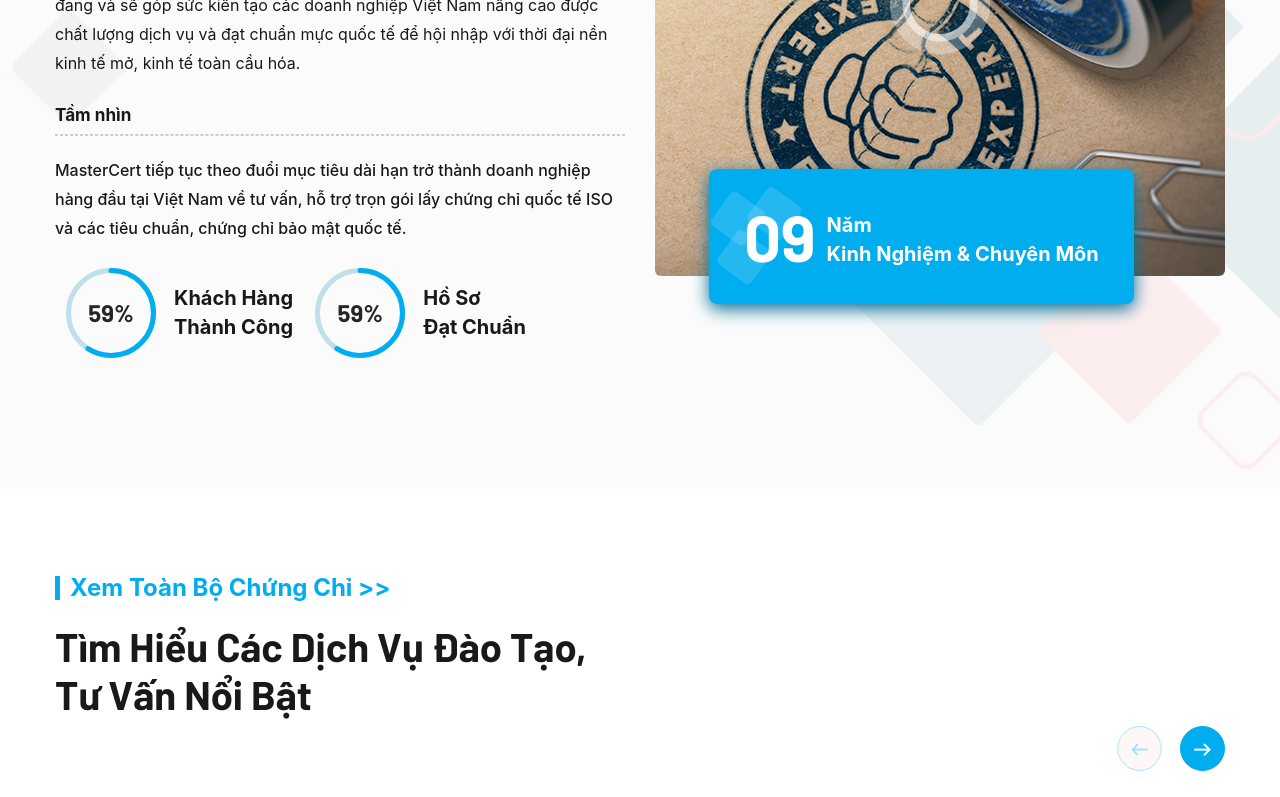
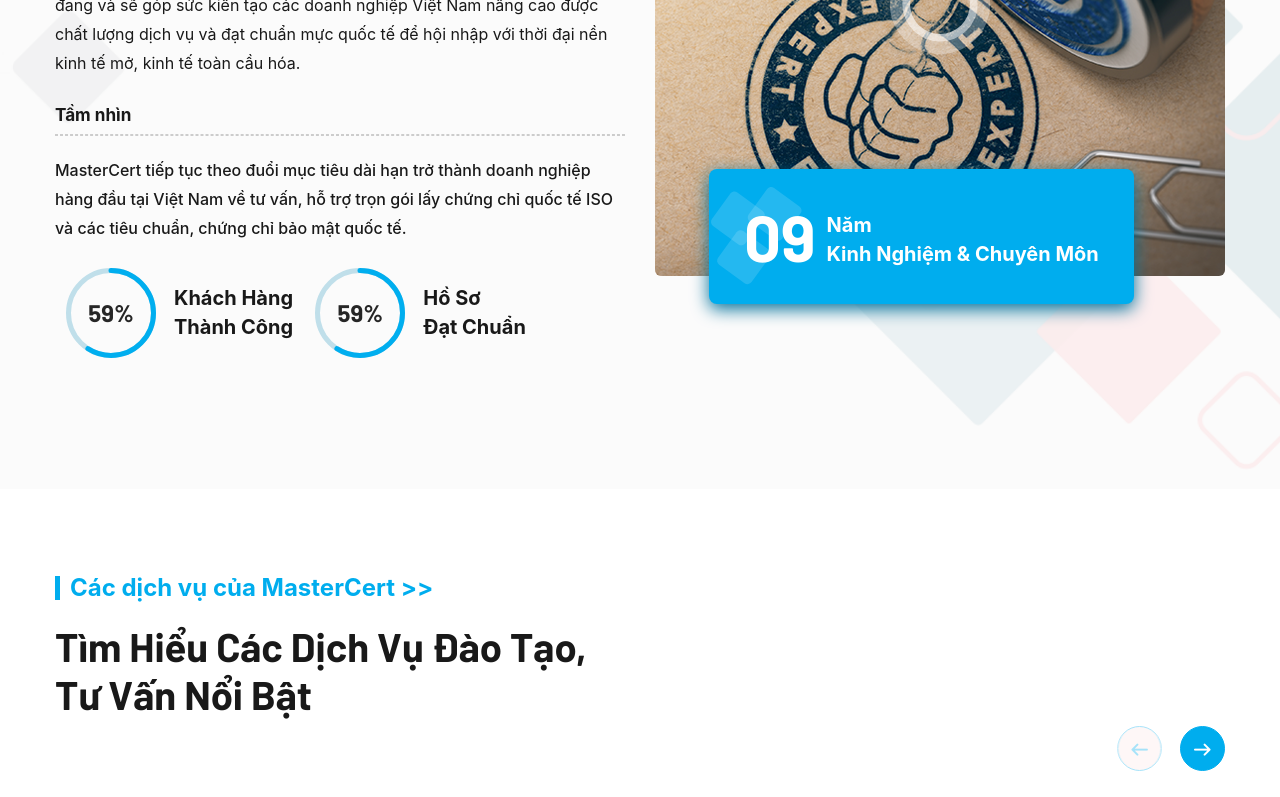
Before and after one commit to katetan3001/ISO_Agency_WebBlog, a React (Create React App) app: page / in a window 1280 px wide. Shown: the part 2274-3071 px from the top of the page. Built offline with nearby package versions, Linux system fonts and the light colour scheme; some icons are missing; a web font is replaced by a local one.

Commit message:
cap nhat them

```diff
--- a/src/components/home/FlatWork.jsx
+++ b/src/components/home/FlatWork.jsx
@@ -10,7 +10,7 @@ export default function FlatWork() {
             <div className="row">
                 <div className="col-md-6">
                     <div className="section-title wow fadeInDown" data-wow-delay="0ms" data-wow-duration="1500ms">
-                        <NavLink to={'/dich-vu'}><h3 className="section-heading">{'Xem Toàn Bộ Chứng Chỉ >>'}</h3></NavLink>
+                        <NavLink to={'/dich-vu'}><h3 className="section-heading">{'Các dịch vụ của MasterCert >>'}</h3></NavLink>
                         <div className="features-content-left">
                             <h2>Tìm Hiểu Các Dịch Vụ Đào Tạo, Tư Vấn Nổi Bật</h2>
                         </div>
```
